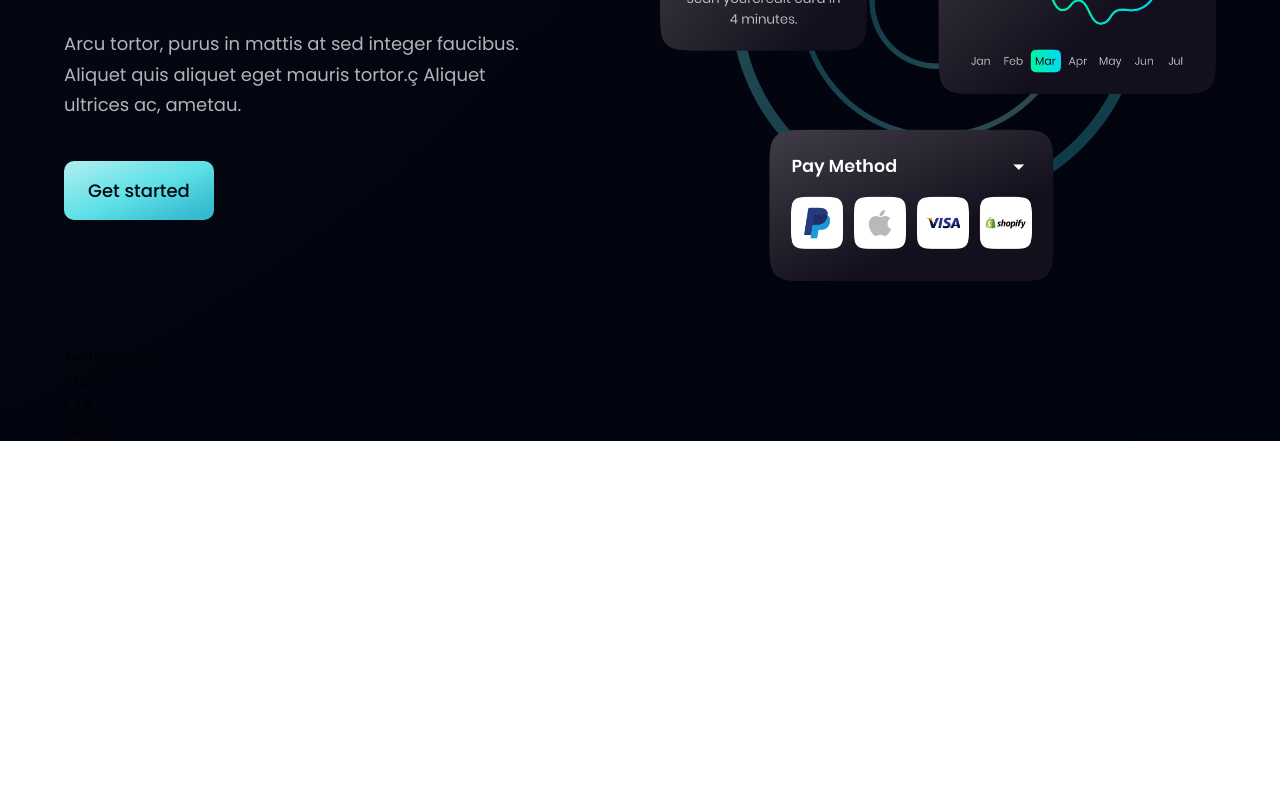
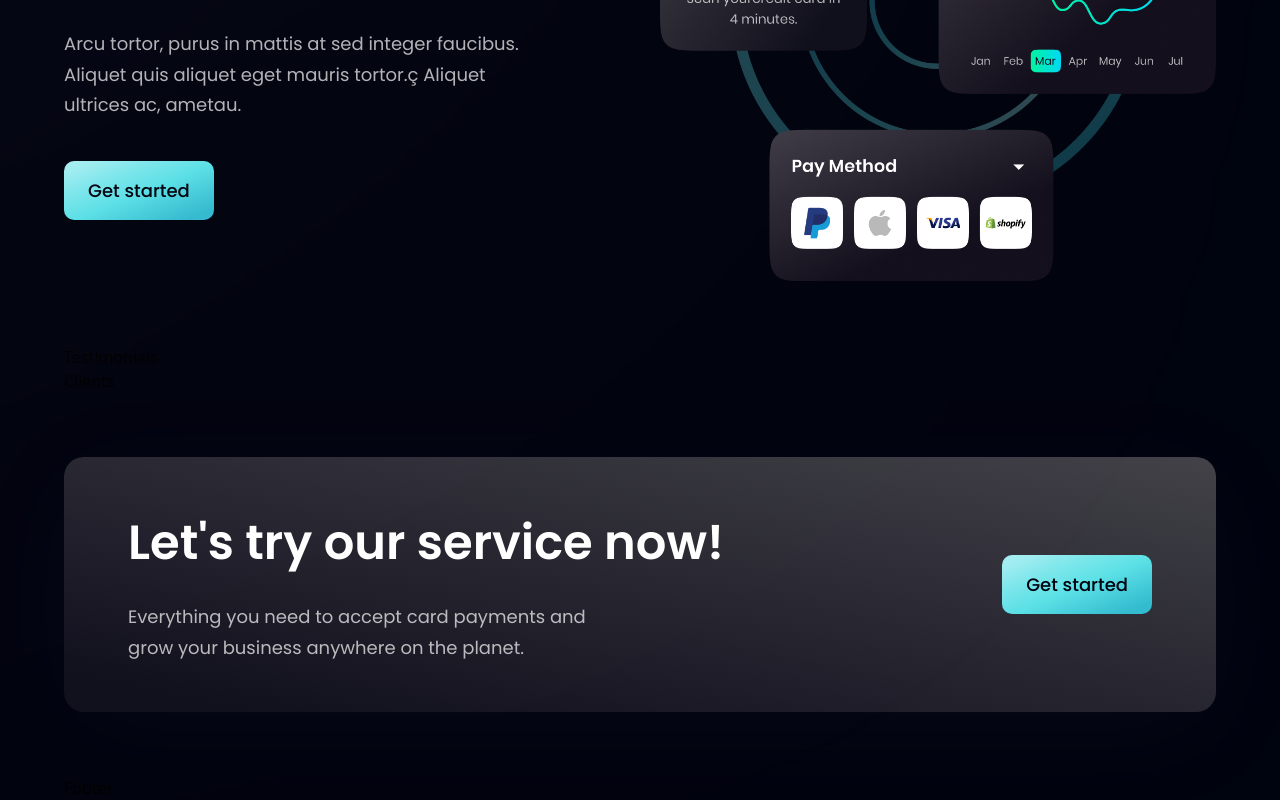
Before and after one commit to Ibro001/banking-app_ui-ux-landing-page, a React (Vite) app: page / in a window 1280 px wide. Shown: the part 2459-3259 px from the top of the page. Before the commit the page ends 2900 px from the top, so only its background shows below. Built offline with nearby package versions, Linux system fonts and the light colour scheme.

Commit message:
completed the CTA component

```diff
--- a/src/components/CTA.jsx
+++ b/src/components/CTA.jsx
@@ -1,9 +1,21 @@
 import React from 'react'
+import styles from '../style';
+import Button from '../components/Button';
 
-const CTA = () => {
-  return (
-    <div>CTA</div>
-  )
-}
+const CTA = () => (
+  <section className={`${styles.flexCenter} ${styles.marginY} ${styles.padding} sm:flex-row flex-col bg-black-gradient-2 rounded-[20px] box-shadow`}>
+    <div className='flex flex-1 flex-col'>
+      <h2 className={styles.heading2}>Let's try our service now!</h2>
+      <p className={`${styles.paragraph} max-w-[470px] mt-5`}>
+        Everything you need to accept card payments and grow your business
+        anywhere on the planet.
+      </p>
+    </div>
+
+    <div className={`${styles.flexCenter} sm:ml-10  ml-0 sm:mt-0 mt-10`}>
+      <Button />
+    </div>
+  </section>
+)
 
 export default CTA
```
